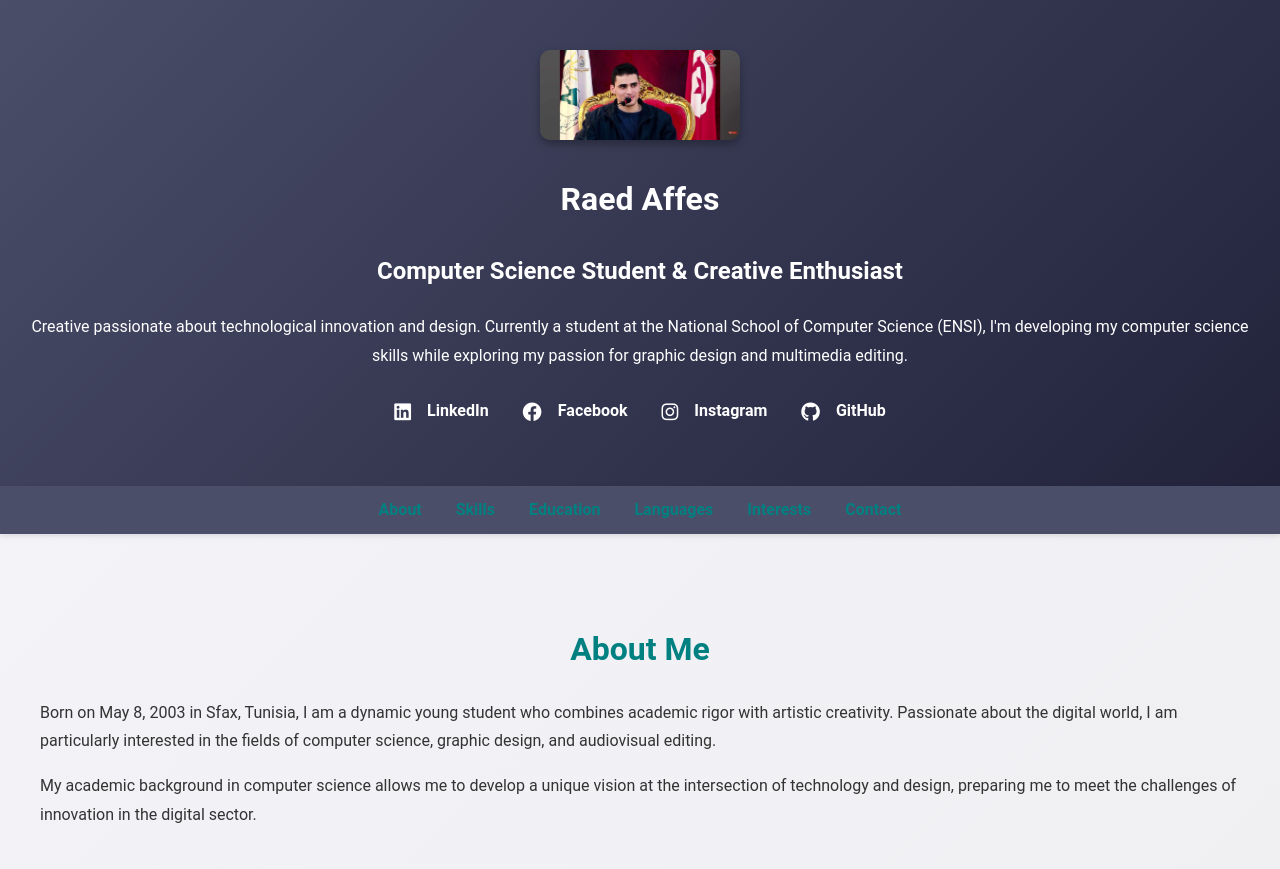
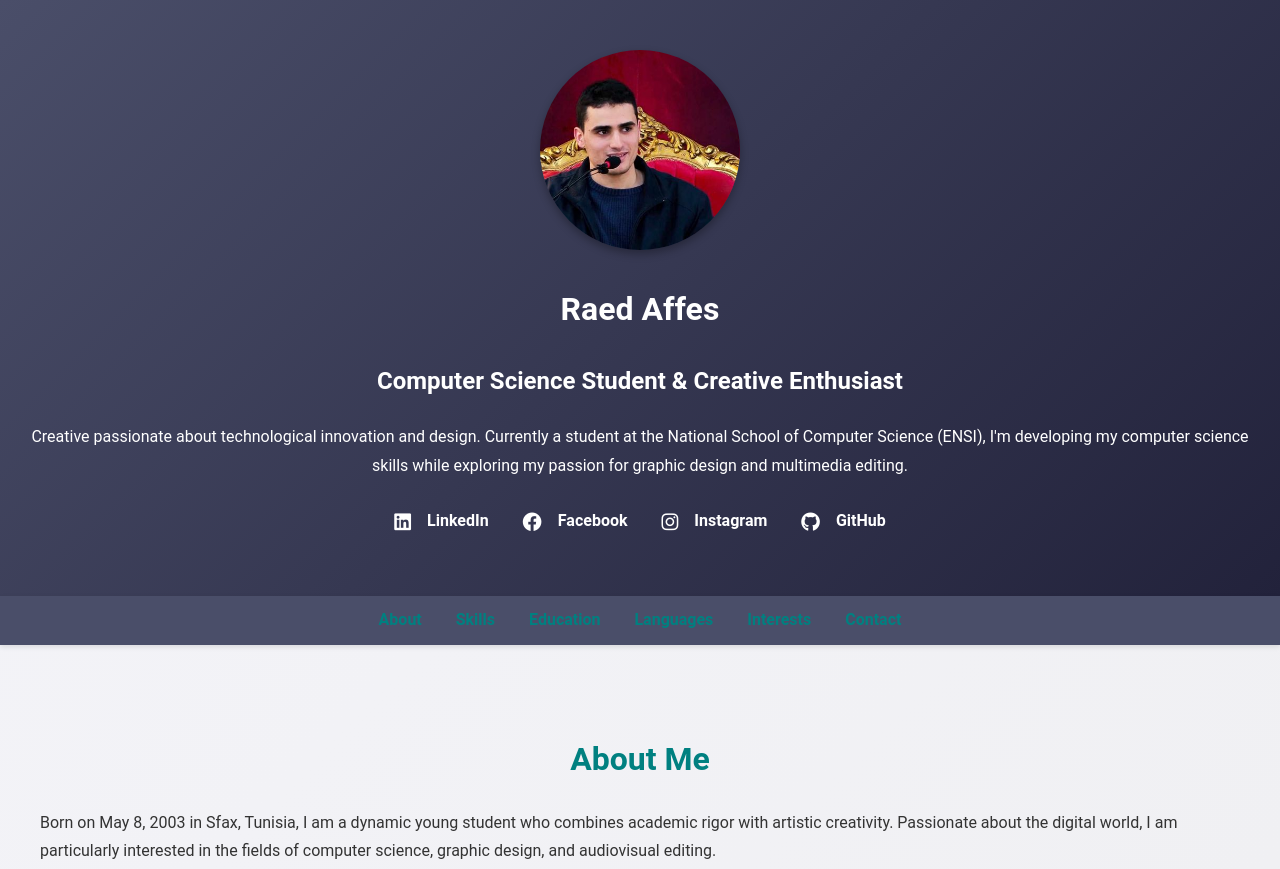
Before and after one commit to Raed-Affes/website, a plain HTML site: page index.html in a window 1280 px wide. Shown: the top 869 px of the page. Drawn offline with Linux system fonts and the light colour scheme; a script that the page names is missing.

Commit message:
Update styles.css

```diff
--- a/styles.css
+++ b/styles.css
@@ -347,3 +347,18 @@ nav ul li a:hover {
     height: 100%;
     transition: width 1s ease;
 }
+
+/* Circular Profile Image */
+.header .profile-img {
+    max-width: 200px;
+    height: 200px;
+    border-radius: 50%; /* Makes the image circular */
+    object-fit: cover; /* Ensures the image fits within the circle */
+    box-shadow: 0 4px 8px rgba(0, 0, 0, 0.3); /* Adds a shadow for a professional look */
+    transition: transform 0.3s ease, box-shadow 0.3s ease;
+}
+
+.header .profile-img:hover {
+    transform: scale(1.1); /* Slight zoom effect on hover */
+    box-shadow: 0 6px 12px rgba(0, 0, 0, 0.5); /* Enhances the shadow on hover */
+}
```
